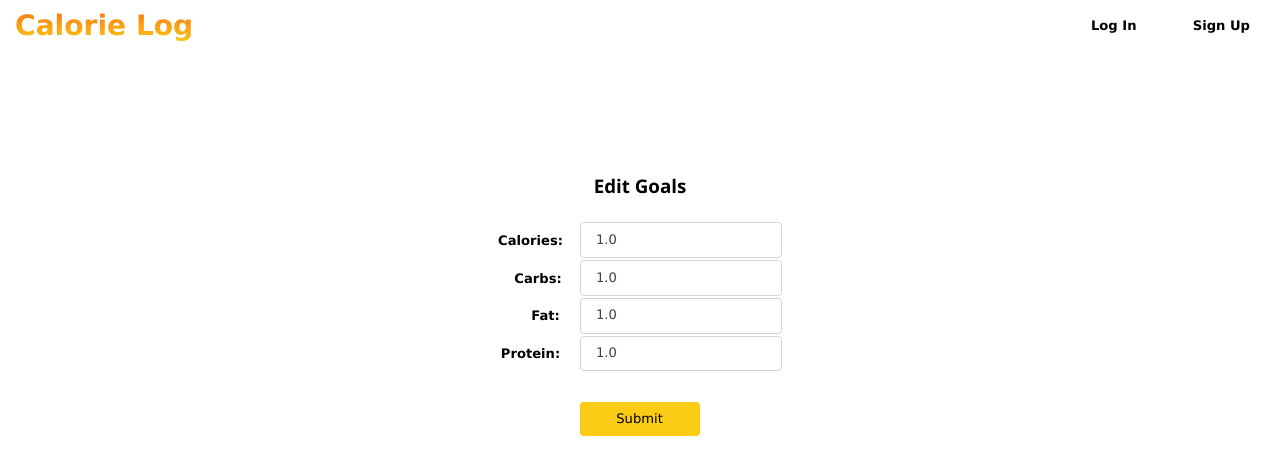
After one commit to Guikin/CalorieLog, a Django app: page /goals/1/update/ in a window 1280 px wide. The commit adds this page. Shown: the top 475 px of the page. Run offline with Django 4.2, Linux system fonts and the light colour scheme; tables that the repository leaves empty hold one stand-in row (values such as "Sample post"); some libraries are stand-ins or nearby versions.

Commit message:
Edit Goals Page

```diff
--- a/main_app/templates/base.html
+++ b/main_app/templates/base.html
@@ -26,7 +26,8 @@
           <div class="hidden w-full md:block md:w-auto">
             <ul class="flex flex-col mt-4 md:flex-row md:space-x-8 md:mt-0 md:text-sm md:font-medium">
 
-               {% if user.is_authenticated %}
+              {% if user.is_authenticated %}
+                <li><a href="{% url 'tracker' %}" class="block py-2 pr-4 pl-3 text-black font-bold hover:text-gray-400">Tracker(temporary)</a></li>
                 <li><a href="{% url 'logout' %}" class="block py-2 pr-4 pl-3 text-black font-bold hover:text-gray-400">Log Out</a></li>
               {% else %}
                 <li><a href="{% url 'login' %}" class="block py-2 pr-4 pl-3 text-black font-bold hover:text-gray-400">Log In</a></li>
--- /dev/null
+++ b/main_app/templates/main_app/goals_form.html
@@ -0,0 +1,44 @@
+{% extends 'base.html' %}
+{% block content %}
+
+<h1 class="text-center pt-32 text-xl font-bold">Edit Goals</h1>
+
+<div class="flex justify-around flex-row-reverse m-auto w-1/2 items-center pt-6">
+    <div class="flex flex-col justify-center lg:justify-start">
+        <form action="" method="post">
+            {% csrf_token %}
+            <table>
+                <tbody>
+                    <tr>
+                        <th><label class="text-sm pr-4" for="id_calories">Calories:</label></th>
+                        <td>
+                            <input class="form-control block w-full px-4 py-2 text-sm font-normal text-gray-700 bg-white bg-clip-padding border border-solid border-gray-300 rounded" type="number" name="calories" value="{{goals.calories}}" step="any" required="" id="id_calories">
+                        </td>
+                    </tr>
+                    <tr>
+                        <th><label class="text-sm" for="id_carbs">Carbs:</label></th>
+                        <td>
+                            <input class="form-control block w-full px-4 py-2 text-sm font-normal text-gray-700 bg-white bg-clip-padding border border-solid border-gray-300 rounded" type="number" name="carbs" value="{{goals.carbs}}" step="any" required="" id="id_carbs">
+                        </td>
+                    </tr>
+                    <tr>
+                        <th><label class="text-sm pl-4" for="id_fat">Fat:</label></th>
+                        <td>
+                            <input class="form-control block w-full px-4 py-2 text-sm font-normal text-gray-700 bg-white bg-clip-padding border border-solid border-gray-300 rounded" type="number" name="fat" value="{{goals.fat}}" step="any" required="" id="id_fat">
+                        </td>
+                    </tr>
+                    <tr>
+                        <th><label class="text-sm pr-4" for="id_protein">Protein:</label></th>
+                        <td>
+                            <input class="form-control block w-full px-4 py-2 text-sm font-normal text-gray-700 bg-white bg-clip-padding border border-solid border-gray-300 rounded" type="number" name="protein" value="{{goals.protein}}" step="any" required="" id="id_protein">
+                        </td>
+                    </tr>
+                </tbody>
+            </table>
+            <div class="pt-8 mx-20 pl-2">
+            <input type="submit" value="Submit" class="btn bg-yellow-400 hover:bg-yellow-300 text-black text-sm block px-4 py-2 rounded w-32">
+            </div>
+        </form>
+    </div>
+</div>
+{% endblock %}
--- a/main_app/templates/tracker.html
+++ b/main_app/templates/tracker.html
@@ -1,5 +1,7 @@
 {% extends 'base.html' %}
 {% block content %}
+
+
 
 <div class="w-1/2 m-auto">
     <h3>Today</h3>
@@ -30,6 +32,7 @@
                     </div>
                 </div>
             </div>
+            <button class="bg-blue-500 w-32 rounded-lg text-white hover:bg-blue-800"><a href="{% url 'goals_update' user.id %}">Edit Goals</a></button>
         </div>
     </div>
 </div>
@@ -208,8 +211,6 @@ const protein_cal = JSON.parse(document.getElementById("protein_cal").textConten
 const fat_cal = JSON.parse(document.getElementById("fat_cal").textContent);
 const goal_calories = JSON.parse(document.getElementById("goal.calories").textContent);
 
-
-
 const myChart = new Chart(ctx, {
     type: 'doughnut',
     data: {
--- a/main_app/urls.py
+++ b/main_app/urls.py
@@ -8,5 +8,7 @@ urlpatterns=[
     path('account/', include('django.contrib.auth.urls')),
 
     # Auth
-    path('accounts/signup/', views.signup, name='signup')
+    path('accounts/signup/', views.signup, name='signup'),
+
+    path('goals/<int:pk>/update/', views.GoalsUpdate.as_view(), name='goals_update')
 ]
--- a/main_app/views.py
+++ b/main_app/views.py
@@ -5,6 +5,7 @@ from django.contrib.auth.forms import UserCreationForm
 from django.contrib.auth.decorators import login_required
 from django.contrib.auth.mixins import LoginRequiredMixin
 from .models import Food,Meal,Goals
+from django.views.generic.edit import UpdateView
 
 # Create your views here.
 
@@ -115,3 +116,8 @@ def signup(request):
     form = UserCreationForm()
     context = {'form': form, 'error_message': error_message}
     return render(request, 'registration/signup.html', context)
+
+class GoalsUpdate(UpdateView):
+    model = Goals
+    fields = ['calories', 'carbs', 'fat', 'protein']
+    success_url = '/tracker/'
```
